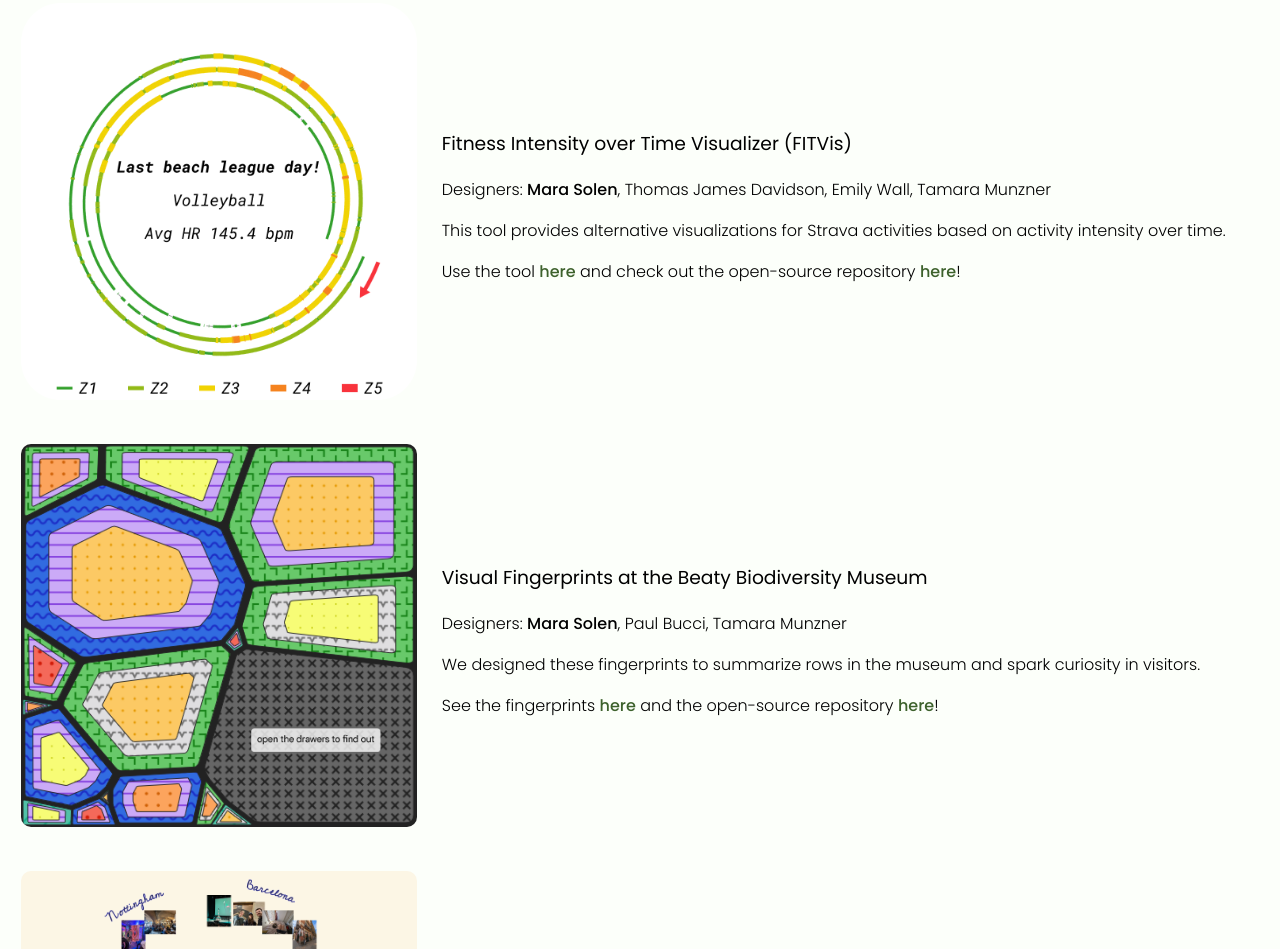
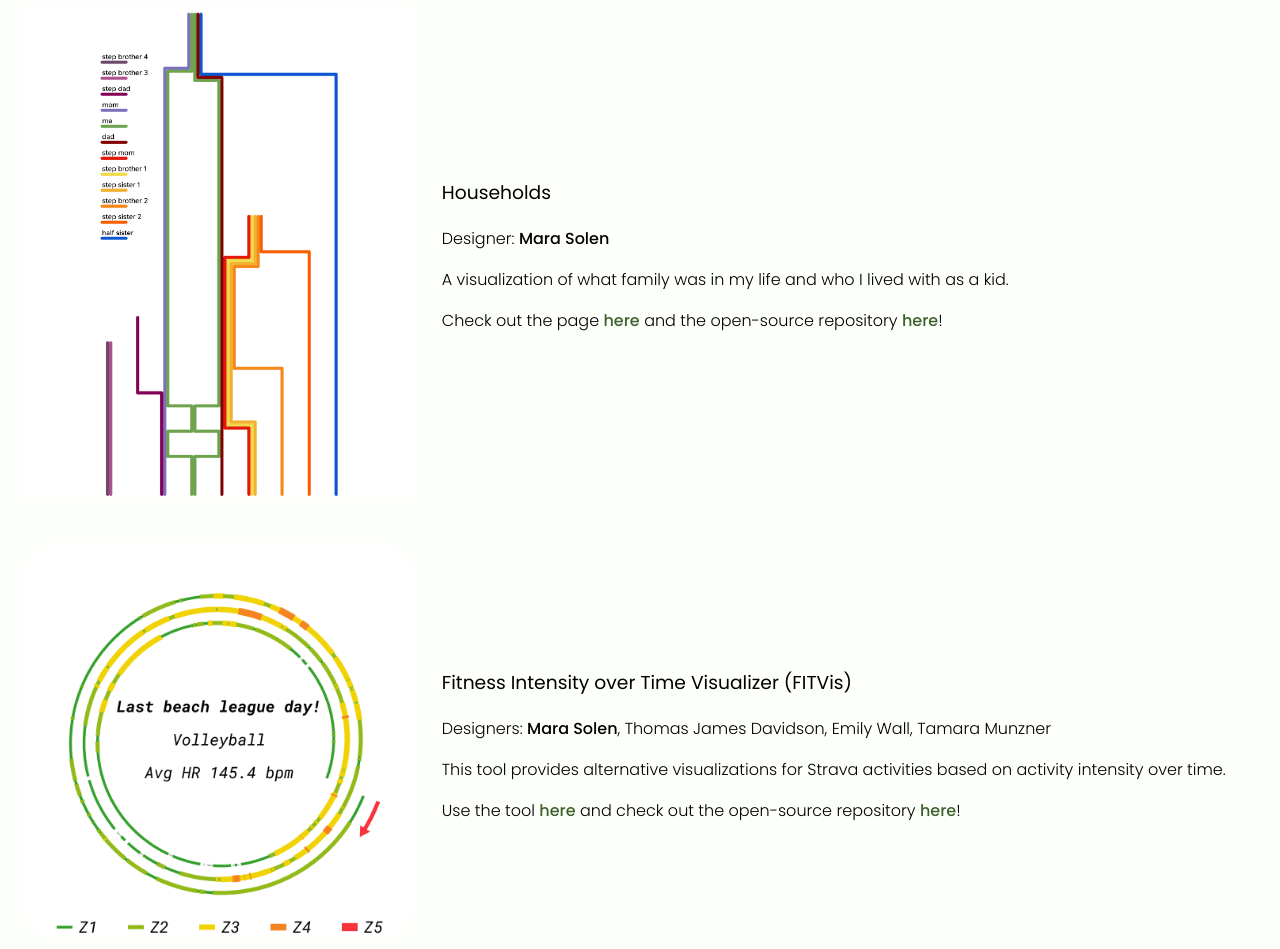
Before and after one commit to marasolen/marasolen.github.io, a plain HTML site: page index.html in a window 1280 px wide. Shown: the part 4079-5028 px from the top of the page. Drawn offline with Linux system fonts and the light colour scheme.

Commit message:
adding new visualization

```diff
--- a/index.html
+++ b/index.html
@@ -309,6 +309,17 @@
 					<h2>Selected Designs</h2>
 					<p>Selected designs from my portfolio. See all of my designs <a href="/designs">here</a>!</p>
 					<div class="design">
+						<a href="https://marasolen.github.io/households/">
+							<img src="images/designs/households.png">
+						</a>
+						<div>
+							<h3>Households</h3>
+							<p>Designer: <b>Mara Solen</b></p>
+							<p>A visualization of what family was in my life and who I lived with as a kid.</p>
+							<p>Check out the page <a href="https://marasolen.github.io/households/">here</a> and the open-source repository <a href="https://github.com/marasolen/households">here</a>!</p>
+						</div>
+					</div>
+					<div class="design">
 						<a href="https://marasolen.github.io/fitvis/">
 							<img src="images/designs/fitvis.png">
 						</a>
```
Also changed, not shown: designs.html (+10 -0 lines), images/designs/households.png (added).
